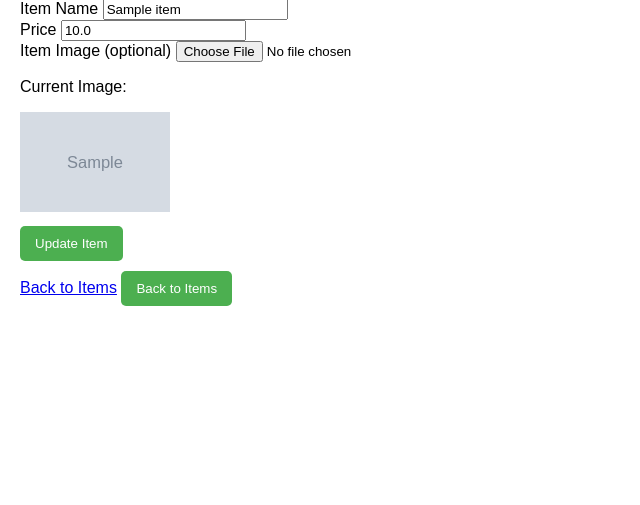
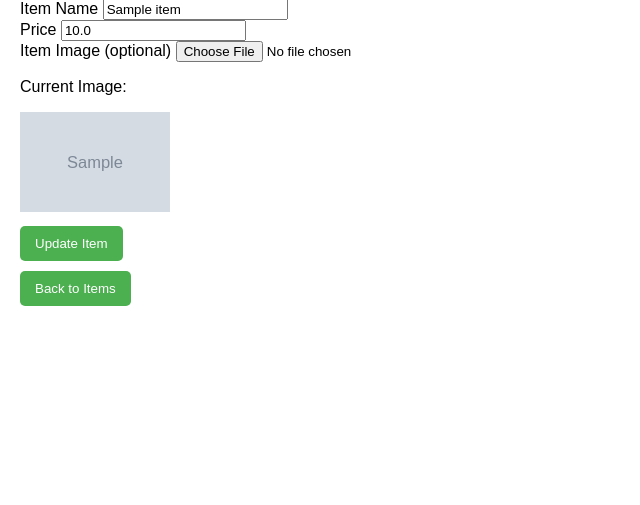
Before and after one commit to phaneendra218/Farm, a Flask app: page /update_item/1 in a window 1280 px wide. Shown: the part 207-712 px from the top of the page, without its empty margins (0-640 px from the left). Run offline with Flask 3, Linux system fonts and the light colour scheme; the visitor is signed in with stand-in values (Sample User, id 1); tables that the repository leaves empty hold one stand-in row (values such as "Sample post"); grey boxes marked "Sample" are stand-in pictures.

Commit message:
updateitem6

```diff
--- a/templates/update_item.html
+++ b/templates/update_item.html
@@ -22,6 +22,7 @@
     </div>
     <button type="submit" class="btn btn-primary" onclick="return confirm('Are you sure you want to update this item?');">Update Item</button>
   </form>
-  <a href="{{ url_for('items') }}" class="btn btn-secondary mt-3">Back to Items</a>
-  <button>Back to Items</button>
+  <form action="{{ url_for('items') }}" method="get" style="display:inline;">
+    <button type="submit" class="btn btn-secondary mt-3">Back to Items</button>
+  </form>
 {% endblock %}
```
